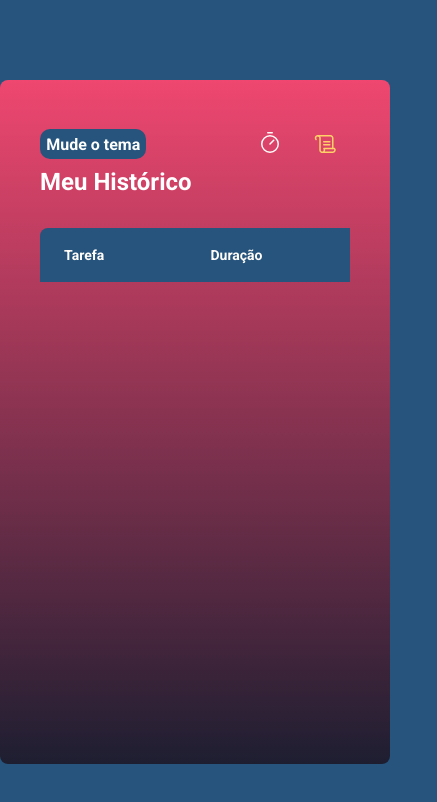
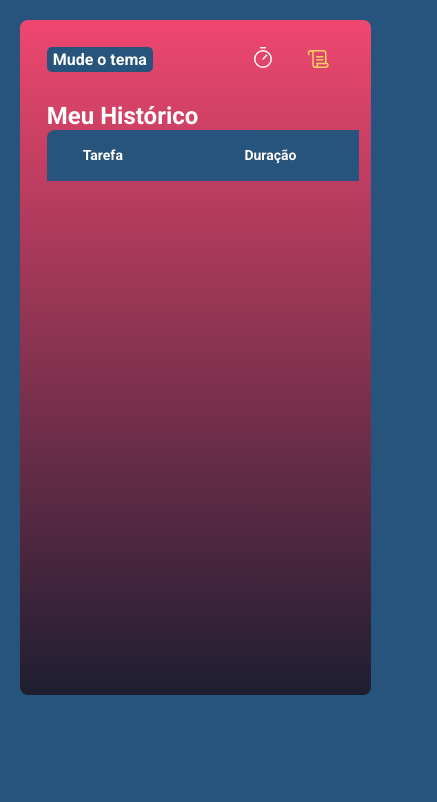
Before and after one commit to nandasuna1/pomodoroN, a React (Vite) app: page /history in a window 390 px wide. Shown: the top 802 px of the page, 437 px wide, since content can reach past the window. Built offline with nearby package versions, Linux system fonts and the light colour scheme.

Commit message:
refactor: work with mobile responsive

```diff
--- a/package.json
+++ b/package.json
@@ -5,6 +5,7 @@
   "type": "module",
   "scripts": {
     "dev": "vite",
+    "dev-host": "vite --host",
     "build": "tsc && vite build",
     "lint": "eslint src --ext ts,tsx --report-unused-disable-directives --max-warnings 0",
     "clean-lint": "eslint src --ext .ts,.tsx --fix",
--- a/src/components/Header/styled.ts
+++ b/src/components/Header/styled.ts
@@ -33,7 +33,7 @@ export const HeaderContainer = styled.header`
   }
 
   button {
-    height: 30px;
+    height: 5vh;
     width: fit-content;
     padding: 0 2%;
 
@@ -52,4 +52,20 @@ export const HeaderContainer = styled.header`
       cursor: not-allowed;
     }
   }
+
+  @media only screen and (max-width: 650px) {
+    height: 3vh;
+
+    nav {
+    }
+    nav a {
+      width: 3rem;
+      height: 3rem;
+    }
+
+    button {
+      height: 3vh;
+      border-radius: 5px;
+    }
+  }
 `
--- a/src/layouts/DefaultLayout/styles.ts
+++ b/src/layouts/DefaultLayout/styles.ts
@@ -3,8 +3,8 @@ import { styled } from 'styled-components'
 export const LayoutContainer = styled.div`
   max-width: 74rem;
   height: calc(100vh - 10rem);
-  margin: 5rem auto;
-  padding: 2.5rem;
+  margin: 5% auto;
+  padding: 2.5%;
 
   background: linear-gradient(
     ${(props) => props.theme.secondary_light},
@@ -14,4 +14,12 @@ export const LayoutContainer = styled.div`
 
   display: flex;
   flex-direction: column;
+  justify-content: center;
+  align-content: center;
+
+  @media only screen and (max-width: 650px) {
+    width: 90%;
+    height: 80vh;
+    padding: 7%;
+  }
 `
--- a/src/pages/History/index.tsx
+++ b/src/pages/History/index.tsx
@@ -23,7 +23,7 @@ export function History() {
               return (
                 <tr key={cycle.id}>
                   <td>{cycle.task}</td>
-                  <td>{cycle.minutesAmount}minutos</td>
+                  <td>{cycle.minutesAmount} minutos</td>
                   <td>
                     {formatDistanceToNow(new Date(cycle.startDate), {
                       addSuffix: true,
--- a/src/pages/History/styled.ts
+++ b/src/pages/History/styled.ts
@@ -10,6 +10,13 @@ export const HistoryContainer = styled.main`
   h1 {
     font-size: 1.5rem;
     color: ${(props) => props.theme.white};
+  }
+
+  @media only screen and (max-width: 650px) {
+    padding: 10% 0;
+    width: 100vw;
+    height: 100%;
+    margin: 0;
   }
 `
 
@@ -60,6 +67,42 @@ export const HistoryList = styled.div`
       }
     }
   }
+
+  @media only screen and (max-width: 650px) {
+    margin: 0;
+    width: 80%;
+    height: 80px;
+    overflow-y: auto;
+
+    table {
+      th {
+        text-align: center;
+        line-height: 1.4;
+
+        &:first-child {
+          padding-left: 0;
+        }
+
+        &:last-child {
+          padding-right: 0;
+        }
+      }
+
+      td {
+        width: 100vw;
+        border-top: 0;
+        line-height: 1.4;
+
+        &:first-child {
+          padding-left: 3%;
+        }
+
+        &:last-child {
+          padding-right: 3%;
+        }
+      }
+    }
+  }
 `
 const STATUS_COLOR = {
   yellow: 'yellow',
@@ -75,13 +118,24 @@ export const Status = styled.span<StatusProps>`
   display: flex;
   align-items: center;
   gap: 0.5rem;
+  width: max-content;
 
   &::before {
     content: '';
     width: 0.5rem;
     height: 0.5rem;
     border-radius: 50%;
-    background-color: ${(props) =>
-      props.theme[STATUS_COLOR[props.statuscolor]]};
+    background-color: ${(props) => props.theme[`${props.statuscolor}`]};
+  }
+
+  @media only screen and (max-width: 650px) {
+    gap: 10px;
+    &::before {
+      content: '';
+      width: 10px;
+      height: 10px;
+      border-radius: 50%;
+      background-color: ${(props) => props.theme[`${props.statuscolor}`]};
+    }
   }
 `
--- a/src/pages/Home/components/CountDown/styled.ts
+++ b/src/pages/Home/components/CountDown/styled.ts
@@ -14,6 +14,12 @@ export const CountdownContainer = styled.div`
     padding: 2rem 1rem;
     border-radius: 8px;
   }
+
+  @media only screen and (max-width: 650px) {
+    width: 100%;
+    font-size: 10vw;
+    line-height: 5vw;
+  }
 `
 export const Separator = styled.div`
   padding: 2rem 0;
@@ -23,4 +29,8 @@ export const Separator = styled.div`
   overflow: hidden;
   display: flex;
   justify-content: center;
+
+  @media only screen and (max-width: 650px) {
+    width: 5vw;
+  }
 `
--- a/src/pages/Home/components/NewCycleForm/styles.ts
+++ b/src/pages/Home/components/NewCycleForm/styles.ts
@@ -10,6 +10,16 @@ export const FormContainer = styled.div`
   font-size: 1.125rem;
   font-weight: bold;
   flex-wrap: wrap;
+
+  @media only screen and (max-width: 650px) {
+    width: 100%;
+    font-size: 80%;
+    gap: 10% 20%;
+
+    display: flex;
+    align-content: center;
+    justify-content: start;
+  }
 `
 
 const BaseInput = styled.input`
@@ -30,6 +40,11 @@ const BaseInput = styled.input`
   &::placeholder {
     color: ${(props) => props.theme.secondary_light};
   }
+
+  @media only screen and (max-width: 650px) {
+    height: 40%;
+    padding: 0;
+  }
 `
 
 export const TaskInput = styled(BaseInput)`
--- a/src/pages/Home/styled.ts
+++ b/src/pages/Home/styled.ts
@@ -13,6 +13,14 @@ export const HomeContainer = styled.main`
     flex-direction: column;
     align-items: center;
     gap: 3.5rem;
+  }
+
+  @media only screen and (max-width: 650px) {
+    padding: 10%;
+    form {
+      height: 90%;
+      gap: 25%;
+    }
   }
 `
 export const BaseCountDownButton = styled.button`
--- a/src/styles/global.ts
+++ b/src/styles/global.ts
@@ -24,4 +24,16 @@ export const GlobalStyle = createGlobalStyle`
         font-weight: 400;
         font-size: 1rem;
     }
+
+
+    @media only screen and (max-width: 500px) {
+    body {
+        width: 100%;
+        height: 100%;
+        display: flex;
+        flex-direction: row;
+        justify-items: center;
+        align-items: center;
+    }
+}
 `
--- a/src/styles/theme/default.ts
+++ b/src/styles/theme/default.ts
@@ -37,9 +37,9 @@ export const darkTheme = {
 
   dark: '#151515',
 
-  yellow: 'F3A712',
-  green: 'green',
-  red: 'E23434',
+  yellow: '#FFD166',
+  green: '#06D6A0',
+  red: '#EF476F',
 }
 
 export const lightTheme = {
```
